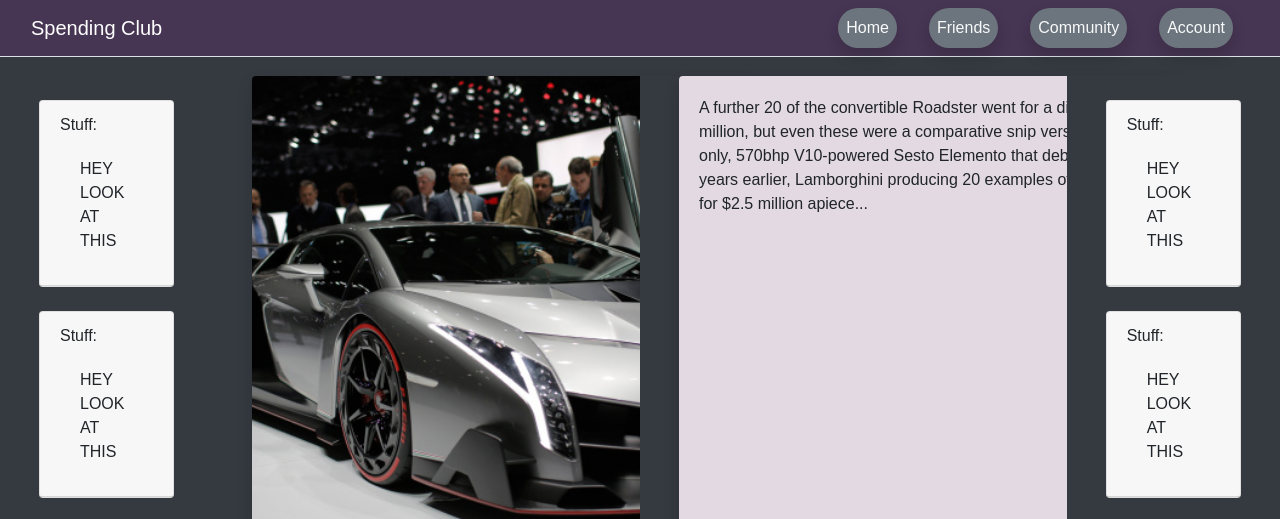
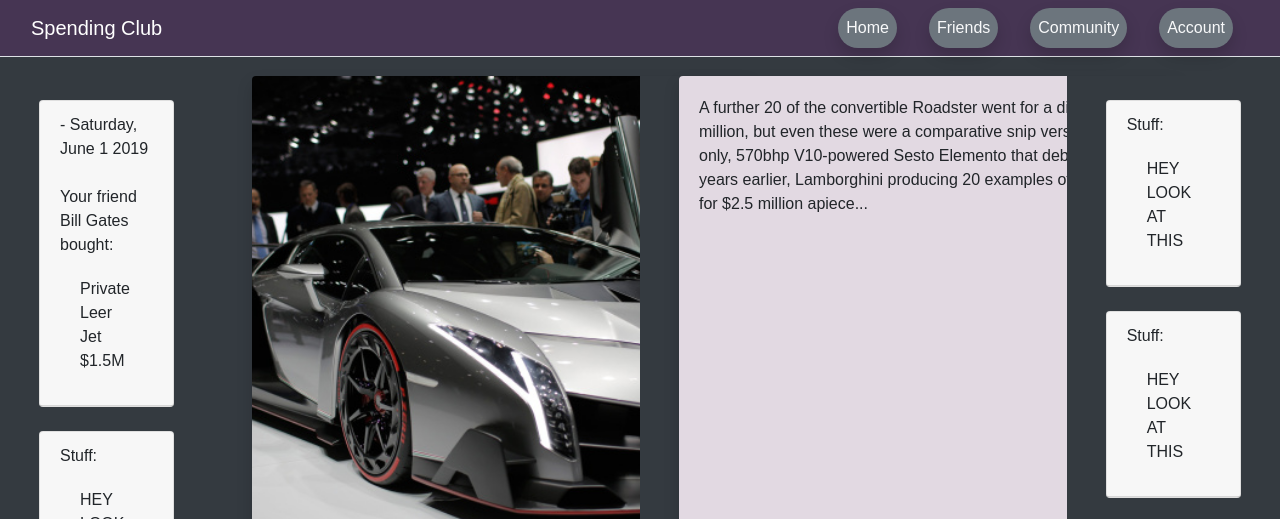
Before and after one commit to NoahGreer/blindside, a plain HTML site: page catalog.html in a window 1280 px wide. Shown: the top 519 px of the page. Drawn offline with nearby package versions, Linux system fonts and the light colour scheme; a web font is replaced by a local one.

Commit message:
Added a transaction notification to catalog page

```diff
--- a/catalog.html
+++ b/catalog.html
@@ -56,9 +56,10 @@
     <div class="col-md-2 bg-dark">
         <div class="card mx-4 my-4">
             <div class="card-header">
-                Stuff:
+                - Saturday, June 1 2019<br><br>
+                Your friend Bill Gates bought:
                 <div class="card-body">
-                    HEY LOOK AT THIS
+                    Private Leer Jet $1.5M
                 </div>
             </div>
         </div>
```
